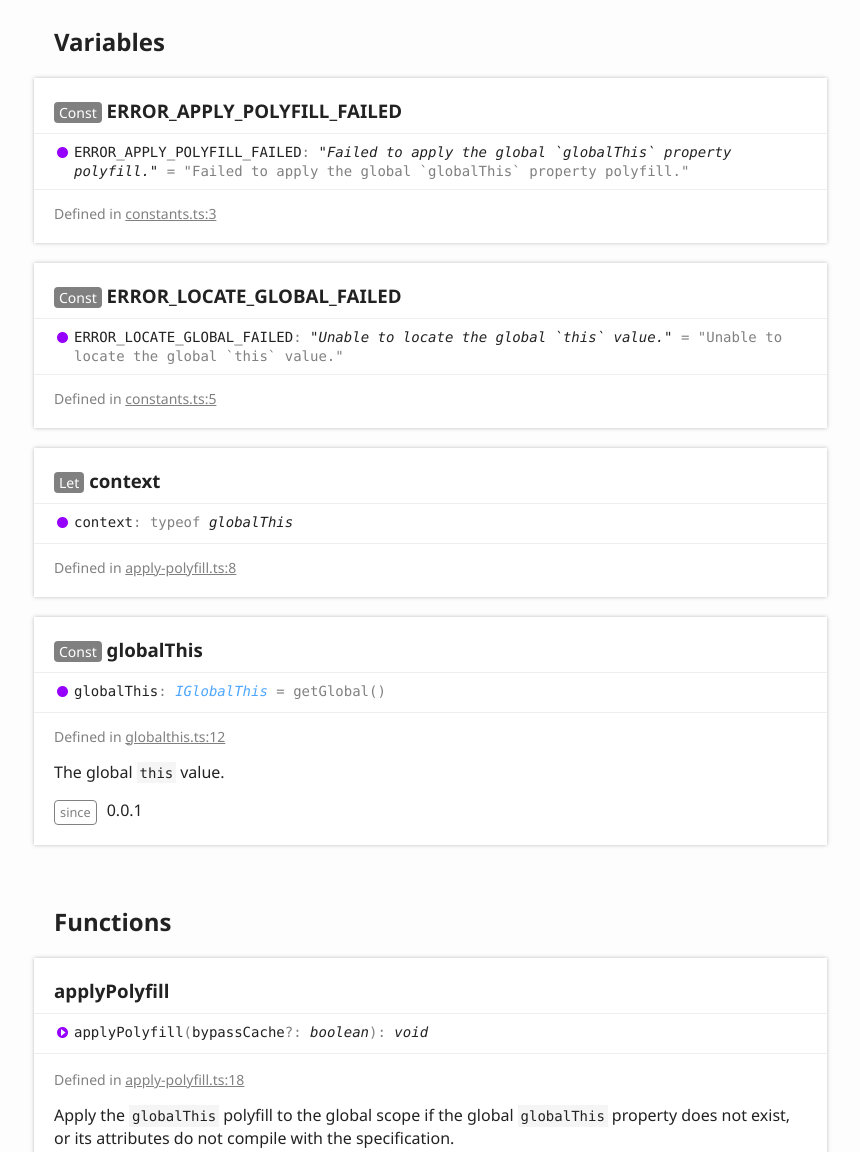
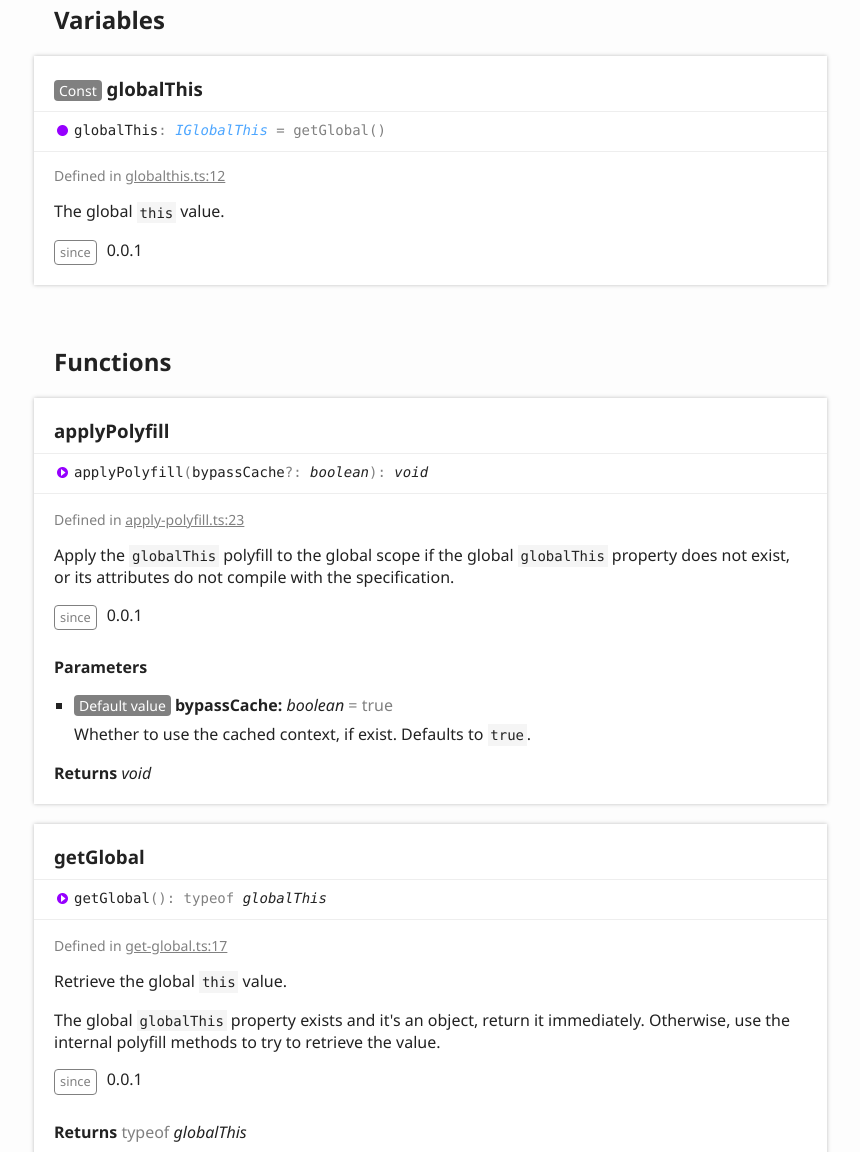
Before and after one commit to JasonHK/node-globalthis, a plain HTML site: page globals.html in a window 1280 px wide. Shown: the part 1012-2164 px from the top of the page, without its empty margins (6-866 px from the left). Drawn offline with Linux system fonts and the light colour scheme.

Commit message:
Deploy JasonHK/node-globalthis to github.com/JasonHK/node-globalthis.git:gh-pages

```diff
--- a/globals.html
+++ b/globals.html
@@ -76,9 +76,6 @@
 						<section class="tsd-index-section ">
 							<h3>Variables</h3>
 							<ul class="tsd-index-list">
-								<li class="tsd-kind-variable"><a href="globals.html#error_apply_polyfill_failed" class="tsd-kind-icon">ERROR_<wbr>APPLY_<wbr>POLYFILL_<wbr>FAILED</a></li>
-								<li class="tsd-kind-variable"><a href="globals.html#error_locate_global_failed" class="tsd-kind-icon">ERROR_<wbr>LOCATE_<wbr>GLOBAL_<wbr>FAILED</a></li>
-								<li class="tsd-kind-variable"><a href="globals.html#context" class="tsd-kind-icon">context</a></li>
 								<li class="tsd-kind-variable"><a href="globals.html#globalthis" class="tsd-kind-icon">global<wbr>This</a></li>
 							</ul>
 						</section>
@@ -100,7 +97,7 @@
 					<div class="tsd-signature tsd-kind-icon">IGlobal<wbr>This<span class="tsd-signature-symbol">:</span> <span class="tsd-signature-symbol">typeof </span><span class="tsd-signature-type">globalThis</span></div>
 					<aside class="tsd-sources">
 						<ul>
-							<li>Defined in <a href="https://github.com/JasonHK/node-globalthis/blob/014755e/src/interfaces/globalthis.ts#L12">interfaces/globalthis.ts:12</a></li>
+							<li>Defined in <a href="https://github.com/JasonHK/node-globalthis/blob/d2bd79a/src/interfaces/globalthis.ts#L12">interfaces/globalthis.ts:12</a></li>
 						</ul>
 					</aside>
 					<div class="tsd-comment tsd-typography">
@@ -122,42 +119,12 @@
 			<section class="tsd-panel-group tsd-member-group ">
 				<h2>Variables</h2>
 				<section class="tsd-panel tsd-member tsd-kind-variable">
-					<a name="error_apply_polyfill_failed" class="tsd-anchor"></a>
-					<h3><span class="tsd-flag ts-flagConst">Const</span> ERROR_<wbr>APPLY_<wbr>POLYFILL_<wbr>FAILED</h3>
-					<div class="tsd-signature tsd-kind-icon">ERROR_<wbr>APPLY_<wbr>POLYFILL_<wbr>FAILED<span class="tsd-signature-symbol">:</span> <span class="tsd-signature-type">"Failed to apply the global &#x60;globalThis&#x60; property polyfill."</span><span class="tsd-signature-symbol"> = &quot;Failed to apply the global &#x60;globalThis&#x60; property polyfill.&quot;</span></div>
-					<aside class="tsd-sources">
-						<ul>
-							<li>Defined in <a href="https://github.com/JasonHK/node-globalthis/blob/014755e/src/constants.ts#L3">constants.ts:3</a></li>
-						</ul>
-					</aside>
-				</section>
-				<section class="tsd-panel tsd-member tsd-kind-variable">
-					<a name="error_locate_global_failed" class="tsd-anchor"></a>
-					<h3><span class="tsd-flag ts-flagConst">Const</span> ERROR_<wbr>LOCATE_<wbr>GLOBAL_<wbr>FAILED</h3>
-					<div class="tsd-signature tsd-kind-icon">ERROR_<wbr>LOCATE_<wbr>GLOBAL_<wbr>FAILED<span class="tsd-signature-symbol">:</span> <span class="tsd-signature-type">"Unable to locate the global &#x60;this&#x60; value."</span><span class="tsd-signature-symbol"> = &quot;Unable to locate the global &#x60;this&#x60; value.&quot;</span></div>
-					<aside class="tsd-sources">
-						<ul>
-							<li>Defined in <a href="https://github.com/JasonHK/node-globalthis/blob/014755e/src/constants.ts#L5">constants.ts:5</a></li>
-						</ul>
-					</aside>
-				</section>
-				<section class="tsd-panel tsd-member tsd-kind-variable">
-					<a name="context" class="tsd-anchor"></a>
-					<h3><span class="tsd-flag ts-flagLet">Let</span> context</h3>
-					<div class="tsd-signature tsd-kind-icon">context<span class="tsd-signature-symbol">:</span> <span class="tsd-signature-symbol">typeof </span><span class="tsd-signature-type">globalThis</span></div>
-					<aside class="tsd-sources">
-						<ul>
-							<li>Defined in <a href="https://github.com/JasonHK/node-globalthis/blob/014755e/src/apply-polyfill.ts#L8">apply-polyfill.ts:8</a></li>
-						</ul>
-					</aside>
-				</section>
-				<section class="tsd-panel tsd-member tsd-kind-variable">
 					<a name="globalthis" class="tsd-anchor"></a>
 					<h3><span class="tsd-flag ts-flagConst">Const</span> global<wbr>This</h3>
 					<div class="tsd-signature tsd-kind-icon">global<wbr>This<span class="tsd-signature-symbol">:</span> <a href="globals.html#iglobalthis" class="tsd-signature-type">IGlobalThis</a><span class="tsd-signature-symbol"> = getGlobal()</span></div>
 					<aside class="tsd-sources">
 						<ul>
-							<li>Defined in <a href="https://github.com/JasonHK/node-globalthis/blob/014755e/src/globalthis.ts#L12">globalthis.ts:12</a></li>
+							<li>Defined in <a href="https://github.com/JasonHK/node-globalthis/blob/d2bd79a/src/globalthis.ts#L12">globalthis.ts:12</a></li>
 						</ul>
 					</aside>
 					<div class="tsd-comment tsd-typography">
@@ -184,7 +151,7 @@
 						<li class="tsd-description">
 							<aside class="tsd-sources">
 								<ul>
-									<li>Defined in <a href="https://github.com/JasonHK/node-globalthis/blob/014755e/src/apply-polyfill.ts#L18">apply-polyfill.ts:18</a></li>
+									<li>Defined in <a href="https://github.com/JasonHK/node-globalthis/blob/d2bd79a/src/apply-polyfill.ts#L23">apply-polyfill.ts:23</a></li>
 								</ul>
 							</aside>
 							<div class="tsd-comment tsd-typography">
@@ -221,7 +188,7 @@
 						<li class="tsd-description">
 							<aside class="tsd-sources">
 								<ul>
-									<li>Defined in <a href="https://github.com/JasonHK/node-globalthis/blob/014755e/src/get-global.ts#L17">get-global.ts:17</a></li>
+									<li>Defined in <a href="https://github.com/JasonHK/node-globalthis/blob/d2bd79a/src/get-global.ts#L17">get-global.ts:17</a></li>
 								</ul>
 							</aside>
 							<div class="tsd-comment tsd-typography">
@@ -257,15 +224,6 @@
 						<a href="globals.html#iglobalthis" class="tsd-kind-icon">IGlobal<wbr>This</a>
 					</li>
 					<li class=" tsd-kind-variable">
-						<a href="globals.html#error_apply_polyfill_failed" class="tsd-kind-icon">ERROR_<wbr>APPLY_<wbr>POLYFILL_<wbr>FAILED</a>
-					</li>
-					<li class=" tsd-kind-variable">
-						<a href="globals.html#error_locate_global_failed" class="tsd-kind-icon">ERROR_<wbr>LOCATE_<wbr>GLOBAL_<wbr>FAILED</a>
-					</li>
-					<li class=" tsd-kind-variable">
-						<a href="globals.html#context" class="tsd-kind-icon">context</a>
-					</li>
-					<li class=" tsd-kind-variable">
 						<a href="globals.html#globalthis" class="tsd-kind-icon">global<wbr>This</a>
 					</li>
 					<li class=" tsd-kind-function">
```
Also changed, not shown: assets/js/search.json (+1 -1 lines), index.html (+0 -9 lines).
